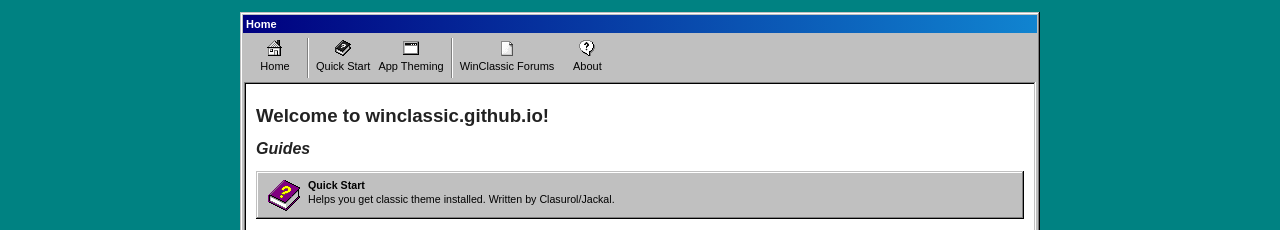
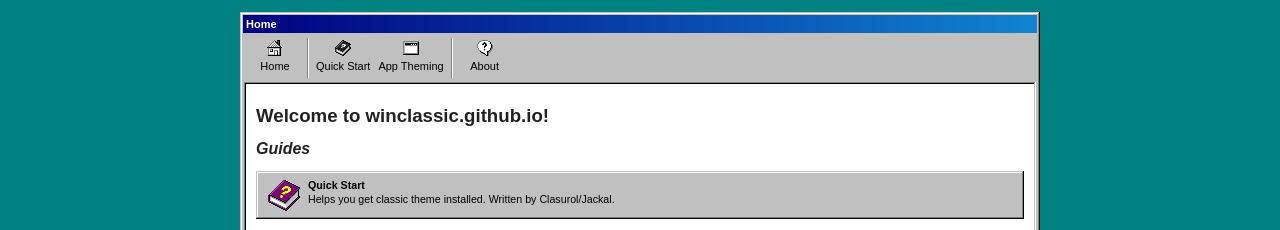
Before and after one commit to WinClassic/winclassic.github.io, a Jekyll site: the page built from index.md, in a window 1280 px wide. Shown: the top 230 px of the page. Built offline with Jekyll 4.4.1, drawn with Linux system fonts in a browser that asks for light colours.

Commit message:
Remove WinClassic from the navigation toolbar

```diff
--- a/_data/nav.yaml
+++ b/_data/nav.yaml
@@ -11,11 +11,8 @@
   img: "/assets/ico/exe_16.png"
   link: "/app-theming"
 
-- name: "WinClassic Forums"
-  img: "/assets/ico/winclassic_16.png"
-  link: "https://winclassic.boards.net/"
-  newGroup: true
 
 - name: "About"
   img: "/assets/ico/question_16.png"
   link: "/about"
+  newGroup: true
```
